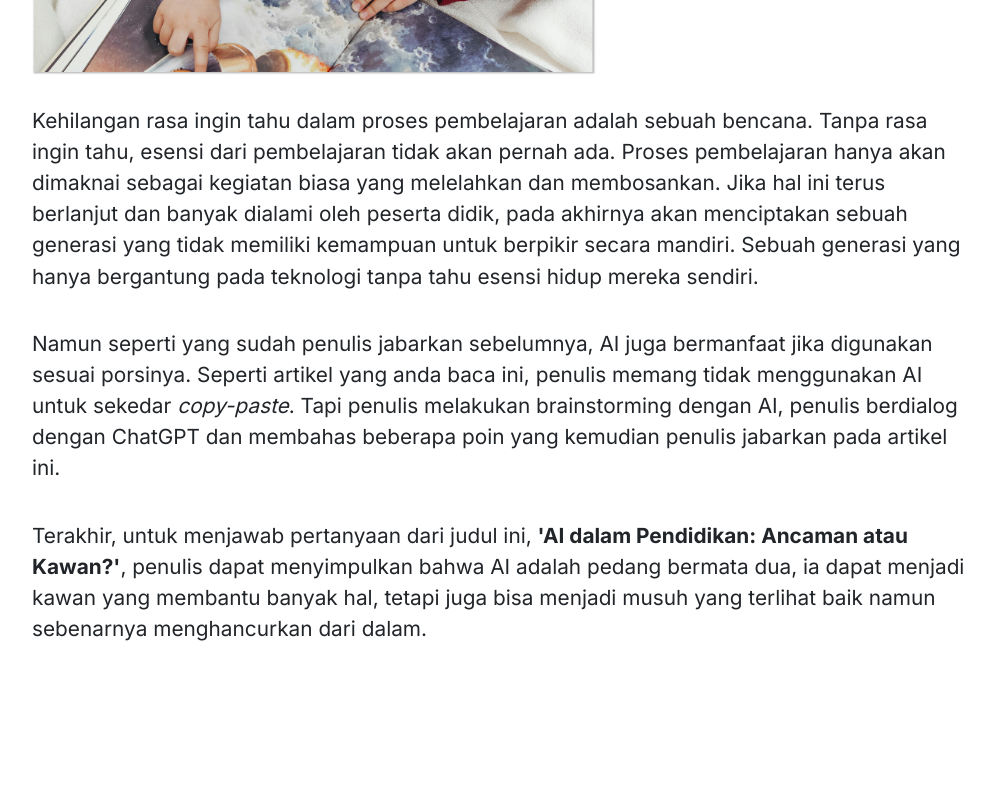
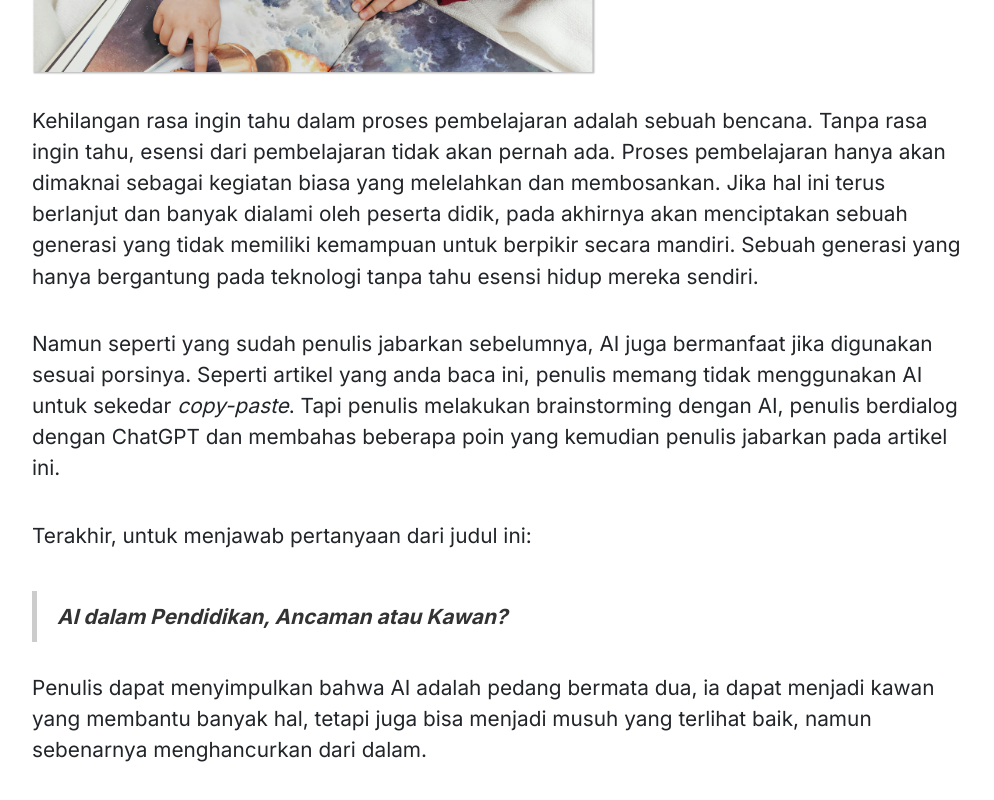
Before and after one commit to drajat824/flozistor, a Next.js app: page /post/ai-dalam-pendidikan in a window 1280 px wide. Shown: the part 2786-3586 px from the top of the page, without its empty margins (138-1132 px from the left). Before the commit the page ends 3496 px from the top, so only its background shows below. Built offline with nearby package versions, Linux system fonts and the light colour scheme.

Commit message:
Enhance content presentation in PostPage: add blockquote for emphasis and improve clarity of AI discussion conclusion

```diff
--- a/src/app/post/ai-dalam-pendidikan/page.js
+++ b/src/app/post/ai-dalam-pendidikan/page.js
@@ -81,7 +81,25 @@ export default function PostPage() {
                     </p>
 
                     <p style={{ fontSize: '1.3rem', paddingBottom: 20 }} >
-                        Terakhir, untuk menjawab pertanyaan dari judul ini, <span style={{ fontWeight: 'bold' }}>'AI dalam Pendidikan: Ancaman atau Kawan?'</span>, penulis dapat menyimpulkan bahwa AI adalah pedang bermata dua, ia dapat menjadi kawan yang membantu banyak hal, tetapi juga bisa menjadi musuh yang terlihat baik namun sebenarnya menghancurkan dari dalam.
+                        Terakhir, untuk menjawab pertanyaan dari judul ini:
+                    </p>
+
+                    <blockquote style={{
+                        fontSize: '1.3rem',
+                        fontStyle: 'italic',
+                        color: '#333',
+                        margin: '20px auto',
+                        padding: '10px',
+                        paddingLeft: '20px',
+                        marginBottom: '30px',
+                        borderLeft: '5px solid #ccc',
+                        fontWeight: 'bold',
+                    }}>
+                        AI dalam Pendidikan, Ancaman atau Kawan?
+                    </blockquote>
+
+                    <p style={{ fontSize: '1.3rem', paddingBottom: 20 }} >
+                        Penulis dapat menyimpulkan bahwa AI adalah pedang bermata dua, ia dapat menjadi kawan yang membantu banyak hal, tetapi juga bisa menjadi musuh yang terlihat baik, namun sebenarnya menghancurkan dari dalam.
                     </p>
 
                 </Container>
@@ -150,7 +168,25 @@ export default function PostPage() {
                     </p>
 
                     <p style={{ fontSize: '1.3rem', paddingBottom: 20 }} >
-                        Terakhir, untuk menjawab pertanyaan dari judul ini, <span style={{ fontWeight: 'bold' }}>'AI dalam Pendidikan: Ancaman atau Kawan?'</span>, penulis dapat menyimpulkan bahwa AI adalah pedang bermata dua, ia dapat menjadi kawan yang membantu banyak hal, tetapi juga bisa menjadi musuh yang terlihat baik namun sebenarnya menghancurkan dari dalam.
+                        Terakhir, untuk menjawab pertanyaan dari judul ini:
+                    </p>
+
+                    <blockquote style={{
+                        fontSize: '1.3rem',
+                        fontStyle: 'italic',
+                        color: '#333',
+                        margin: '20px auto',
+                        padding: '10px',
+                        paddingLeft: '20px',
+                        marginBottom: '30px',
+                        borderLeft: '5px solid #ccc',
+                        fontWeight: 'bold',
+                    }}>
+                        AI dalam Pendidikan, Ancaman atau Kawan?
+                    </blockquote>
+
+                    <p style={{ fontSize: '1.3rem', paddingBottom: 20 }} >
+                        Penulis dapat menyimpulkan bahwa AI adalah pedang bermata dua, ia dapat menjadi kawan yang membantu banyak hal, tetapi juga bisa menjadi musuh yang terlihat baik, namun sebenarnya menghancurkan dari dalam.
                     </p>
 
                 </Container>
```
